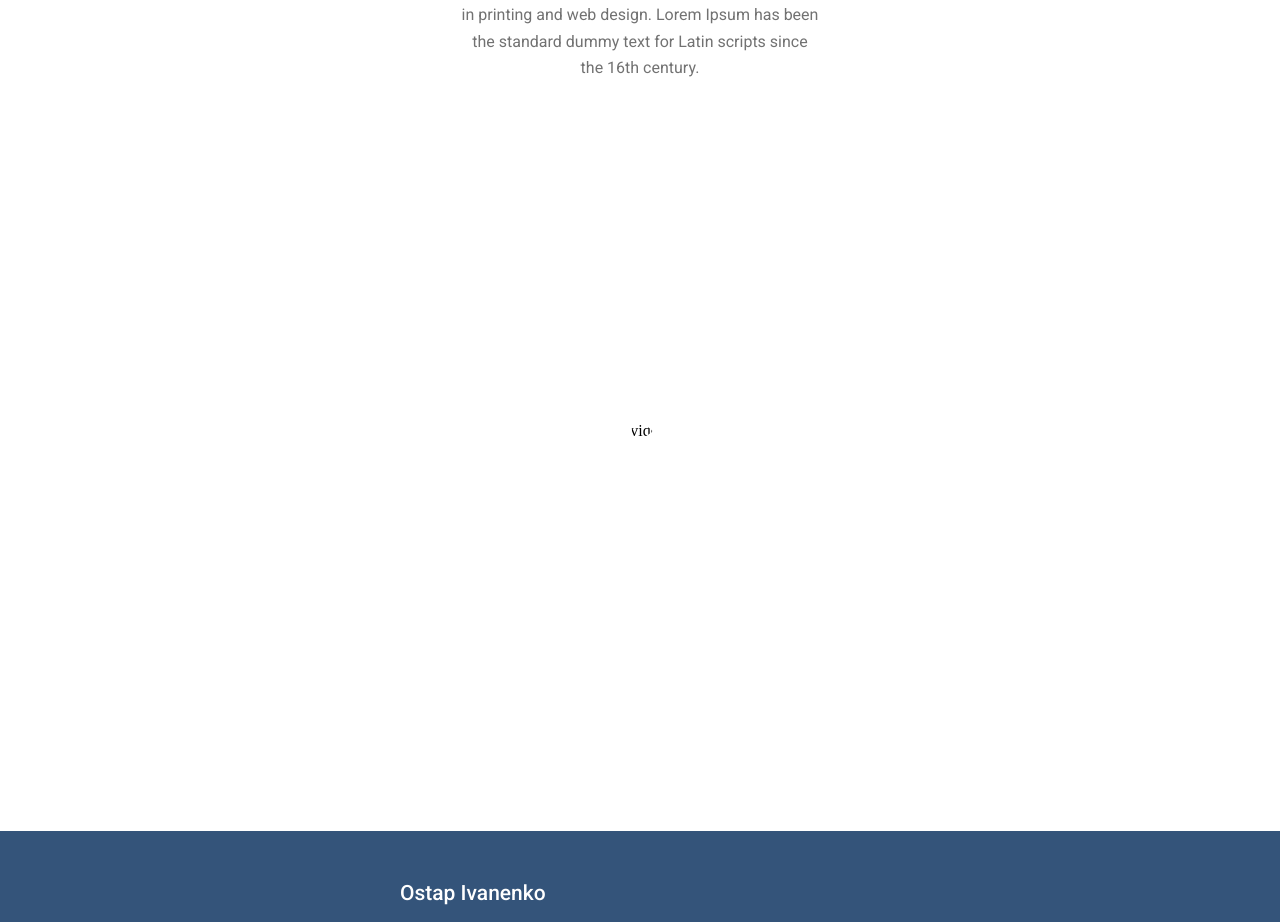
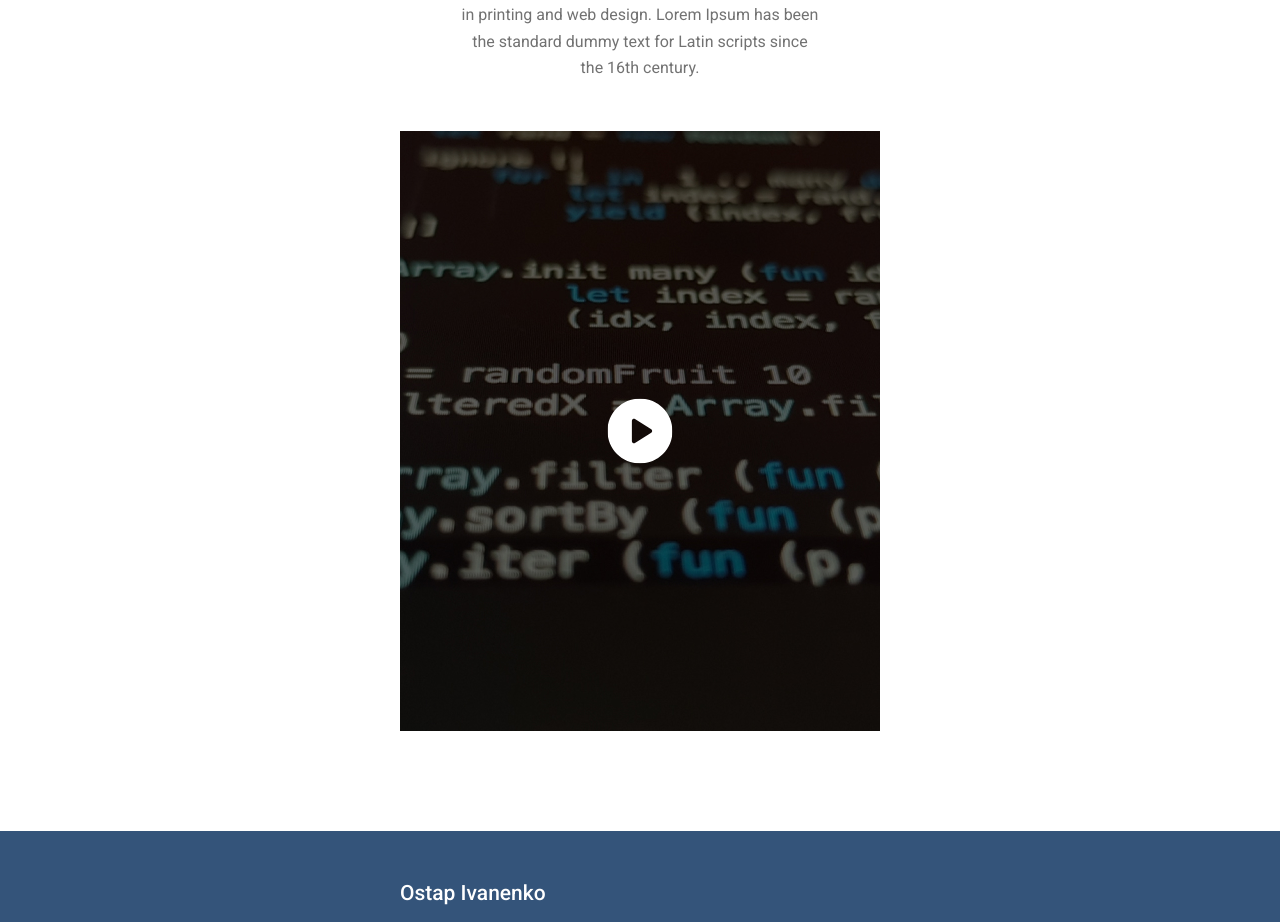
Before and after one commit to sveta-c777/home-work-9, a plain HTML site: page index.html in a window 1280 px wide. Shown: the part 1681-2603 px from the top of the page. Drawn offline with Linux system fonts and the light colour scheme; the site is published under a folder, as on GitHub Pages, so addresses that start at the root find nothing.

Commit message:
Зміни в файлі index.html

```diff
--- a/index.html
+++ b/index.html
@@ -182,7 +182,7 @@
       </p>
 
       <div class="section4__video">
-        <img src="/img/img.jpg" alt="video">
+        <img src="./img/img.jpg" alt="video">
         <svg xmlns="http://www.w3.org/2000/svg" width="100" height="100" viewBox="0 0 100 100" fill="none">
           <g clip-path="url(#clip0_1_123)">
           <path d="M50 0C22.3861 0 0 22.3857 0 50C0 77.6143 22.3861 100 50 100C77.6139 100 100 77.6143 100 50C100 22.3857 77.6139 0 50 0ZM67.2812 52.6504L42.2812 68.2754C41.7754 68.5912 41.2002 68.75 40.625 68.75C40.1039 68.75 39.582 68.6203 39.1098 68.3578C38.1164 67.807 37.5 66.7617 37.5 65.625V34.375C37.5 33.2383 38.1164 32.193 39.1098 31.6422C40.1031 31.0883 41.3178 31.1219 42.2812 31.7246L67.2812 47.3496C68.1945 47.9219 68.75 48.9229 68.75 50C68.75 51.0771 68.1945 52.0783 67.2812 52.6504Z" fill="white"/>
```
